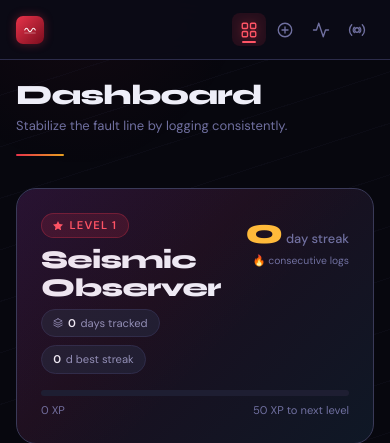
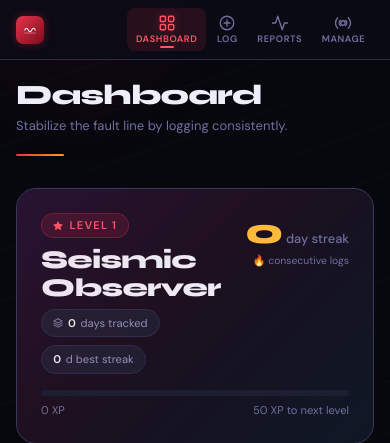
Before and after one commit to Kodaijin/cranial-fault-zone, a FastAPI app: page / in a window 390 px wide. Shown: the top 443 px of the page. Run offline with FastAPI, Linux system fonts and the light colour scheme; data that the repository does not hold is empty; parts of the project's set-up code (start-up, migrations or seed data) failed here and were passed over; some libraries are stand-ins or nearby versions.

Commit message:
Make mobile nav row horizontally scrollable so no button is cut off
Link row shrinks and scroll-snaps on narrow screens (labels kept, scrollbar
hidden); active tab auto-scrolls into view. Desktop unchanged.

```diff
--- a/app/static/app.js
+++ b/app/static/app.js
@@ -121,6 +121,10 @@ async function router() {
 
   document.querySelectorAll('[data-nav]').forEach((a) =>
     a.classList.toggle('active', a.dataset.nav === route));
+
+  // Keep the active tab visible when the nav row scrolls on mobile.
+  const activeNav = document.querySelector('[data-nav].active');
+  if (activeNav) activeNav.scrollIntoView({ inline: 'center', block: 'nearest' });
 
   app.innerHTML = loadingScreen();
   try {
--- a/app/static/styles.css
+++ b/app/static/styles.css
@@ -245,8 +245,16 @@ input, select, textarea, button {
   display: flex;
   align-items: center;
   gap: 2px;
-  flex-shrink: 0;
+  flex-wrap: nowrap;
+  /* Shrink and scroll horizontally on narrow screens so no button (e.g. Manage)
+     is cut off — swipe to reach off-screen items. */
+  flex-shrink: 1;
+  min-width: 0;
+  overflow-x: auto;
+  scrollbar-width: none;            /* Firefox */
+  -webkit-overflow-scrolling: touch;
 }
+.nav-links::-webkit-scrollbar { display: none; }  /* Chrome / Safari */
 
 /* Individual nav button */
 .nav-btn {
@@ -262,6 +270,7 @@ input, select, textarea, button {
   position: relative;
   cursor: pointer;
   text-decoration: none;
+  flex-shrink: 0;   /* keep full size; the row scrolls instead of squishing */
 }
 
 .nav-btn:hover {
@@ -314,10 +323,8 @@ input, select, textarea, button {
   transform: translateX(-50%) scaleX(1);
 }
 
-/* Mobile: hide text labels on very narrow screens */
+/* Mobile: keep labels (the link row scrolls); reclaim space from the brand text. */
 @media (max-width: 400px) {
-  .nav-label { display: none; }
-  .nav-btn { padding: 0.45rem 0.5rem; gap: 0; }
   .nav-brand-text { display: none; }
 }
 
--- a/app/templates/index.html
+++ b/app/templates/index.html
@@ -13,7 +13,7 @@
 
   <script src="https://cdn.tailwindcss.com"></script>
   <script src="https://cdn.jsdelivr.net/npm/chart.js@4.4.1/dist/chart.umd.min.js"></script>
-  <link rel="stylesheet" href="/static/styles.css?v=7" />
+  <link rel="stylesheet" href="/static/styles.css?v=8" />
 
   <script>
     tailwind.config = {
@@ -108,6 +108,6 @@
   <!-- Toast -->
   <div id="toast" class="fixed top-20 inset-x-0 mx-auto w-fit max-w-[88%] z-50 hidden" role="status" aria-live="polite"></div>
 
-  <script src="/static/app.js?v=7"></script>
+  <script src="/static/app.js?v=8"></script>
 </body>
 </html>
```
